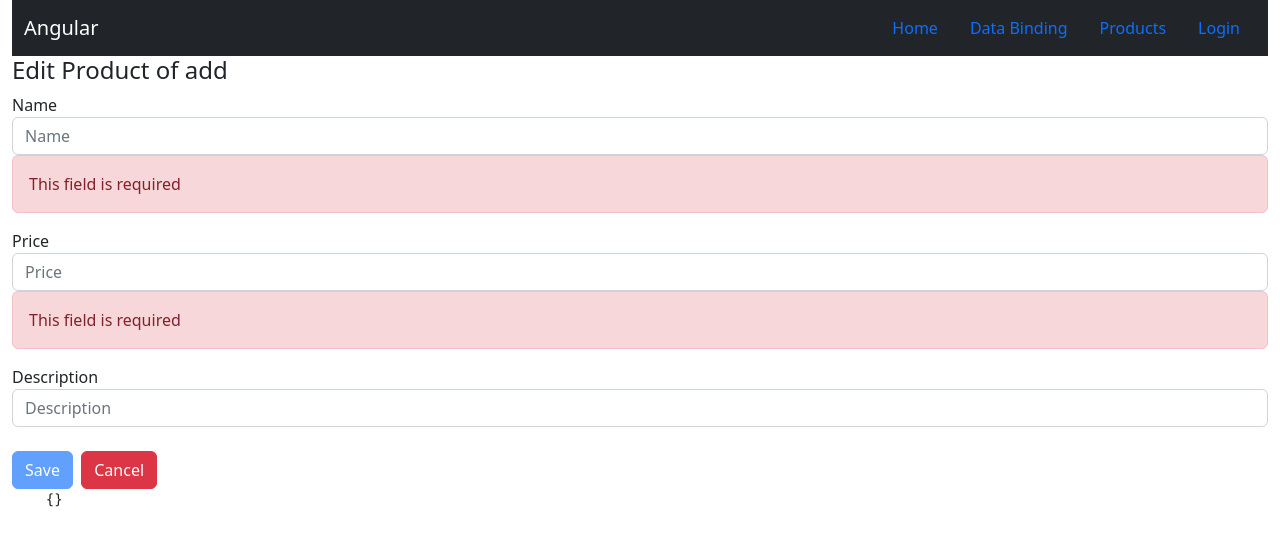
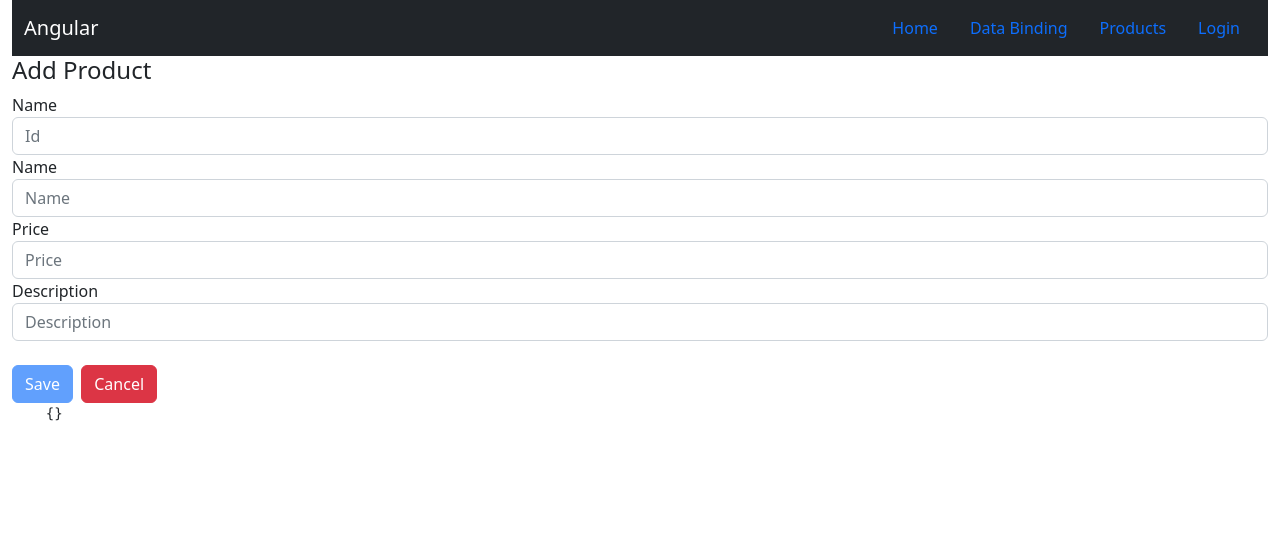
Before and after one commit to aniljos/Angular-June-2023, an Angular app in the folder the-awesome-app/: page /products/add in a window 1280 px wide. Shown: the top 546 px of the page. Built offline with nearby package versions, Linux system fonts and the light colour scheme; no server answers.

Commit message:
Day 2 assignment

```diff
--- /dev/null
+++ b/the-awesome-app/src/app/products/add-product/add-product.component.html
@@ -0,0 +1,55 @@
+<h4>Add Product</h4>
+
+<!-- FormGroup -->
+<!-- myForm is a template variable which be a refernce of the formgroup -->
+<form #myForm="ngForm">
+
+    <div class="form-group">
+        <label>Name</label>
+        <!-- FormControl(provided we use the ngModel) -->
+        <input name="pid" class="form-control" placeholder="Id"
+                    [(ngModel)]="product.id" />
+
+      </div>
+  <div class="form-group">
+    <label>Name</label>
+    <!-- FormControl(provided we use the ngModel) -->
+    <input name="pname" class="form-control" placeholder="Name"
+                [(ngModel)]="product.name" />
+
+  </div>
+
+  <div class="form-group">
+    <label>Price</label>
+    <!-- FormControl(provided we use the ngModel) -->
+    <input
+        name="pprice"
+      type="number"
+      class="form-control"
+      placeholder="Price"
+      [(ngModel)]="product.price"
+
+    />
+
+  </div>
+
+  <div class="form-group">
+    <label>Description</label>
+    <!-- FormControl(provided we use the ngModel) -->
+    <input
+        name="pdesc"
+        class="form-control"
+        placeholder="Description"
+        [(ngModel)]="product.description"
+    />
+  </div>
+  <br />
+  <div>
+    <button class="btn btn-primary" (click)="save()" [disabled]="myForm.invalid || myForm.pristine">Save</button>&nbsp;
+    <button class="btn btn-danger" (click)="cancel()">Cancel</button>
+  </div>
+</form>
+
+<pre>
+    {{ product | json }}
+</pre>
--- /dev/null
+++ b/the-awesome-app/src/app/products/add-product/add-product.component.ts
@@ -0,0 +1,41 @@
+import { Component } from '@angular/core';
+import { Product } from '../../model/Product';
+import { HttpClient } from '@angular/common/http';
+
+@Component({
+  selector: 'app-add-product',
+  templateUrl: './add-product.component.html',
+  styleUrls: ['./add-product.component.css']
+})
+export class AddProductComponent {
+
+  public product: Product = new Product;
+  private url: string;
+
+  constructor(private httpClinet: HttpClient){
+    this.url = "http://localhost:9000/products";
+  }
+
+  save(){
+      this.httpClinet.post(this.url, this.product)
+              .subscribe({
+                next: () => {
+
+                  alert("Saved Product");
+                  this.product = new Product();
+
+                },
+                error: () => {
+                  alert("Failed to save");
+                }
+              });
+
+
+  }
+
+  cancel(){
+
+    alert("Cancelling");
+    this.product = new Product();
+  }
+}
--- a/the-awesome-app/src/app/products/list-products/list-products.component.html
+++ b/the-awesome-app/src/app/products/list-products/list-products.component.html
@@ -1,7 +1,7 @@
 <h4>Products</h4>
 
 
-<a href="/newproduct">New Product</a>
+<a href="/products/add">New Product</a>
 
 <div>
     <input type="search" class="form-control" [(ngModel)]="searchKey"/>
```
Also changed, not shown: the-awesome-app/src/app/products/products.module.ts (+7 -1 lines), the-awesome-app/src/app/products/add-product/add-product.component.css (added), 1 other file (tests, documents, lock files or other folders).
